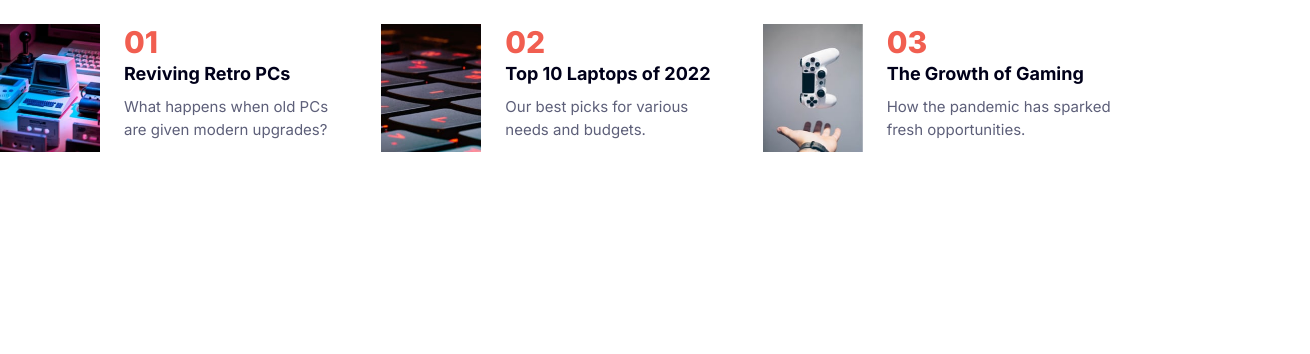
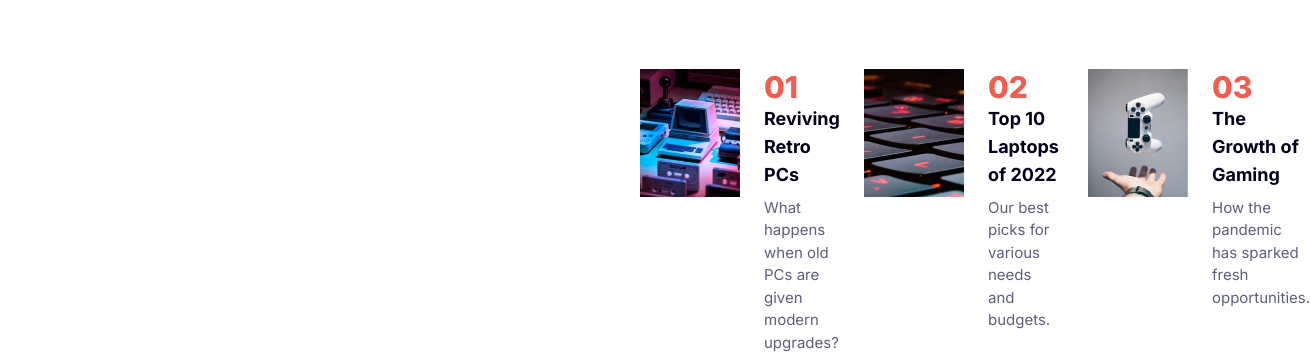
Before and after one commit to fadymas/news-homepage-main, a website: page index.html in a window 1280 px wide. Shown: the part 724-1078 px from the top of the page, 1310 px wide, since content can reach past the window. Before the commit the page ends 876 px from the top, so only its background shows below. Drawn offline with Linux system fonts and the light colour scheme.

Commit message:
Update index.html

```diff
--- a/index.html
+++ b/index.html
@@ -22,7 +22,7 @@
     <title>Frontend Mentor | News homepage</title>
   </head>
   <body
-    class="font-inter text-[15px] text-very-dark-blue bg-white justify-center items-center px-4 lg:px-0 relative"
+    class="font-inter text-[15px] text-very-dark-blue bg-white flex justify-center items-center px-4 lg:px-0 relative"
   >
     <!-- Mobile menu overlay backdrop; toggled visible when nav opens -->
     <div
```
